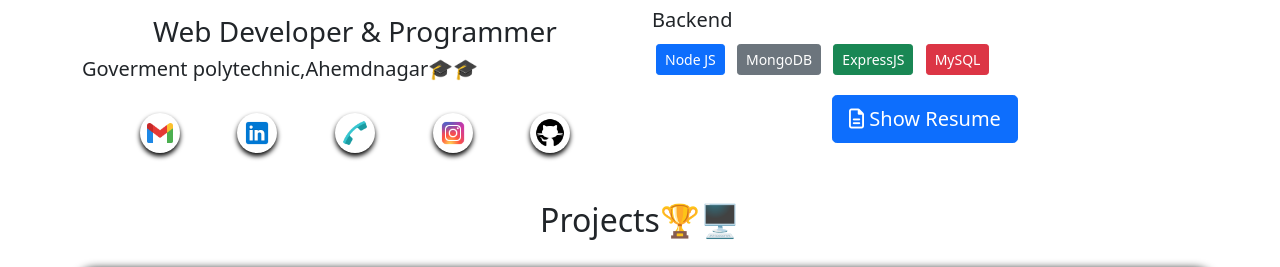
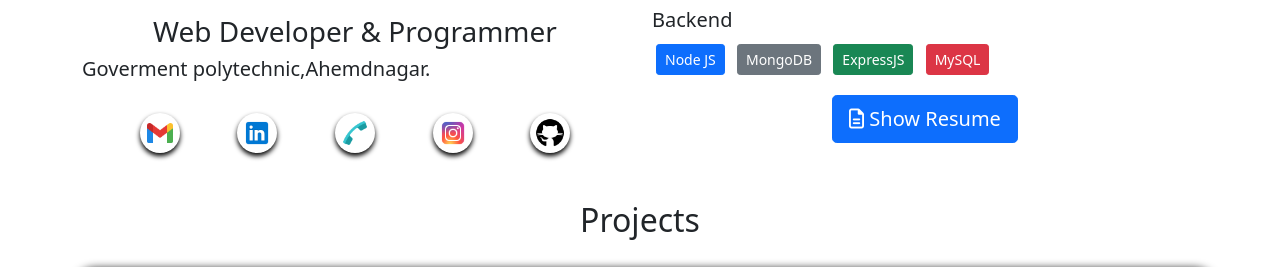
Before and after one commit to Vaibhavihole31/portfolio-website, a plain HTML site: page index.html in a window 1280 px wide. Shown: the part 273-540 px from the top of the page. Drawn offline with nearby package versions, Linux system fonts and the light colour scheme.

Commit message:
Remove Symbol

```diff
--- a/index.html
+++ b/index.html
@@ -17,7 +17,7 @@
                      <img src="./assets/img/vaibhavi.jpeg"alt="vaibhavi hole"class="img-fluid img-user m-3 mx-auto d-block ">
                      <h1 class="text-center ">Vaibhavi Hole </h1>
                      <h3 class="text-center ">Web Developer & Programmer </h3>
-                     <h5>    Goverment polytechnic,Ahemdnagar🎓🎓 </h5><br>
+                     <h5>    Goverment polytechnic,Ahemdnagar. </h5><br>
 
                      <div class="d-flex justify-content-evenly">
 
@@ -75,7 +75,7 @@
             </div>
 
             <div class="mt-5">
-                <h2 class="text-center"> Projects🏆🖥️</h2>
+                <h2 class="text-center"> Projects</h2>
 
                 <div class="row project-container">
                       <div class="col-md-4">
```
